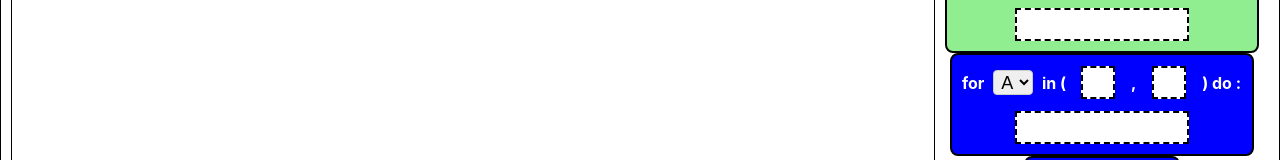
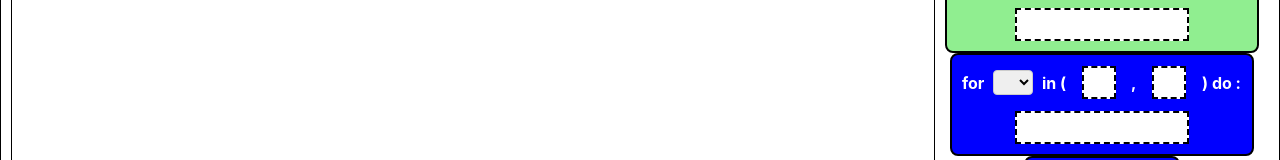
Before and after one commit to WassimmhX/MyScratch, a React (Create React App) app: page / in a window 1280 px wide. Shown: the part 308-468 px from the top of the page. Built offline with nearby package versions, Linux system fonts and the light colour scheme.

Commit message:
fixInput

```diff
--- a/src/components/BlockFor.js
+++ b/src/components/BlockFor.js
@@ -1,81 +1,93 @@
-import React, { useContext, useEffect, useState } from 'react'
+import React, { useContext, useEffect, useState } from 'react';
 import BlockIf from './BlockIf';
 import BlockIfElse from './BlockIfElse';
 import Cmp from './Cmp';
 import { useDrag, useDrop } from 'react-dnd';
 import { GlobalContext } from '../GlobalProvider';
 
-function BlockFor({nbIfStart, nbIfElseStart, nbImgStart, nbForStart}) {
-  const alphabets = Array.from({ length: 26}, (_, i) => String.fromCharCode(65 + i));
-
+function BlockFor({ nbIfStart, nbIfElseStart, nbImgStart, nbForStart }) {
+  const alphabets = Array.from({ length: 26 }, (_, i) =>
+    String.fromCharCode(65 + i)
+  );
+  const [iterator, setIterator] = useState('');
   const [boardFor, setBoardFor] = useState([]);
   const [nbFor, setNbFor] = useState(0);
   const [nbIf, setNbIf] = useState(0);
   const [nbImg, setNbImg] = useState(0);
   const [nbIfElse, setNbIfElse] = useState(0);
   const { globalVariable, setGlobalVariable } = useContext(GlobalContext);
-    const[n1,setN1]=useState('')
-    const[n2,setN2]=useState('')
-    const[boardHeightFor, setBoardHeightFor] = useState(29)
+  const [n1, setN1] = useState('');
+  const [n2, setN2] = useState('');
+  const [submittedValue1, setSubmittedValue1] = useState('');
+  const handleBlur1 = (e) => {
+    setSubmittedValue1(e.target.value); // Save the value when focus is lost
+  };
+  const [submittedValue2, setSubmittedValue2] = useState('');
+  const handleBlur2 = (e) => {
+    setSubmittedValue2(e.target.value); // Save the value when focus is lost
+  };
+  const [boardHeightFor, setBoardHeightFor] = useState(29);
   const [{ isOver: isOverFor }, dropFor] = useDrop(() => ({
-        accept: ['image','BlockIf','BlockFor','BlockIfElse'],
+    accept: ['image', 'BlockIf', 'BlockFor', 'BlockIfElse'],
     drop: (item) => addToBoard(item),
     collect: (monitor) => ({ isOver: !!monitor.isOver() }),
   }));
   const addToBoard = (item) => {
-        setGlobalVariable((g)=>g+'do:\n')
-    if(item.type==='BlockIf'){
-        setGlobalVariable((g)=>g+'\tif')
+    setGlobalVariable((g) => g + 'do:\n\t');
+    if (item.type === 'BlockIf') {
+      setGlobalVariable((g) => g + '\tif');
       setNbIf((nb) => nb + 1);
-        nbIfStart()
-    }
-    else if(item.type==='BlockIfElse'){
-        setGlobalVariable((g)=>g+'if\n')
+      nbIfStart();
+    } else if (item.type === 'BlockIfElse') {
+      setGlobalVariable((g) => g + 'if\n');
       setNbIfElse((nb) => nb + 1);
-        nbIfElseStart()
-    }
-    else if(item.type==='BlockFor'){
-        setGlobalVariable((g)=>g+'for\n')
+      nbIfElseStart();
+    } else if (item.type === 'BlockFor') {
+      setGlobalVariable((g) => g + 'for\n');
       setNbFor((nb) => nb + 1);
-        nbForStart()
-    }
-    else if(item.type==='image'){
-        setGlobalVariable((g)=>g+'print:\n')
+      nbForStart();
+    } else if (item.type === 'image') {
+      setGlobalVariable((g) => g + 'print: ');
       setNbImg((nb) => nb + 1);
-        nbImgStart()
+      nbImgStart();
     }
     setBoardFor((prevBoard) => [...prevBoard, item]);
-    }
+  };
   const [{ isDragging }, drag] = useDrag(() => ({
     type: 'BlockFor',
-        item: { type: 'BlockFor'},
+    item: { type: 'BlockFor' },
     collect: (monitor) => ({
       isDragging: !!monitor.isDragging(),
     }),
   }));
-    useEffect(()=>{
-        if(nbIf+nbIfElse+nbFor+nbImg!=0){
-        setBoardHeightFor(nbIf*120+nbIfElse*180+nbFor*102+nbImg*29);
+  useEffect(() => {
+    if (nbIf + nbIfElse + nbFor + nbImg != 0) {
+      setBoardHeightFor(nbIf * 120 + nbIfElse * 180 + nbFor * 102 + nbImg * 29);
     }
-    },[nbIf,nbIfElse,nbFor,nbImg])
-    useEffect(()=>{
-        if(n1!=""){
-        setGlobalVariable((g)=>g+" ("+n1+",")
+  }, [nbIf, nbIfElse, nbFor, nbImg]);
+  useEffect(() => {
+    if (n1 != '') {
+      setGlobalVariable((g) => g + ' (' + submittedValue1 + ',');
     }
-        },[n1])
-    useEffect(()=>{
-        if(n2!=""){
-        setGlobalVariable((g)=>g+n2+")")
+  }, [submittedValue1]);
+  useEffect(() => {
+    if (n2 != '') {
+      setGlobalVariable((g) => g + submittedValue2 + ')');
     }
-    },[n2])
+  }, [submittedValue2]);
+  useEffect(() => {
+    if (iterator != '') {
+      setGlobalVariable((g) => g + ' ' + iterator + ' in ');
+    }
+  }, [iterator]);
   return (
     <div
       ref={drag}
       className="Board"
       style={{
         opacity: isDragging ? 0.5 : 1,
-            height: `${ boardHeightFor + 50}px`,
-            backgroundColor: "blue",
+        height: `${boardHeightFor + 50}px`,
+        backgroundColor: 'blue',
         width: '280px',
         border: '2px solid black',
         position: 'relative',
@@ -101,18 +113,22 @@ function BlockFor({nbIfStart, nbIfElseStart, nbImgStart, nbForStart}) {
             fontWeight: 'bold',
           }}
         >
-              for {
+          for{' '}
+          {
             <select
               className={'select'}
+              value={iterator}
+              onChange={(e) => setIterator(e.target.value)}
             >
-                {
-                  alphabets.map(lettre => (
-                    <option key={lettre} value={lettre}>{lettre}</option>
-                  ))
-                }
-
+              <option value={''}></option>
+              {alphabets.map((lettre) => (
+                <option key={lettre} value={lettre}>
+                  {lettre}
+                </option>
+              ))}
             </select>
-              } in {'('}
+          }{' '}
+          in {'('}
         </div>
 
         <div
@@ -135,8 +151,10 @@ function BlockFor({nbIfStart, nbIfElseStart, nbImgStart, nbForStart}) {
               textAlign: 'center',
               backgroundColor: 'transparent',
             }}
-                onChange={(e)=>{setN1(e.target.value)}}
-
+            onChange={(e) => {
+              setN1(e.target.value);
+            }}
+            onBlur={handleBlur1}
           />
         </div>
 
@@ -170,7 +188,10 @@ function BlockFor({nbIfStart, nbIfElseStart, nbImgStart, nbForStart}) {
               textAlign: 'center',
               backgroundColor: 'transparent',
             }}
-                onChange={(e)=>{setN2(e.target.value)}}
+            onChange={(e) => {
+              setN2(e.target.value);
+            }}
+            onBlur={handleBlur2}
           />
         </div>
         <div
@@ -199,16 +220,20 @@ function BlockFor({nbIfStart, nbIfElseStart, nbImgStart, nbForStart}) {
         }}
       >
         {boardFor.map((item, index) =>
-            item.type==="BlockIf"? (<BlockIf key={index} />)
-            : item.type==="BlockIfElse"?  <BlockIfElse key={index}/>
-            : item.type==="BlockFor"?  <BlockFor key={index}/>
-            : <Cmp key={index} text={item.text} id={item.id} type="image" />
+          item.type === 'BlockIf' ? (
+            <BlockIf key={index} />
+          ) : item.type === 'BlockIfElse' ? (
+            <BlockIfElse key={index} />
+          ) : item.type === 'BlockFor' ? (
+            <BlockFor key={index} />
+          ) : (
+            <Cmp key={index} text={item.text} id={item.id} type="image" />
+          )
         )}
-            <div ref={dropFor} style={{height:"29px",width:"150px"}}></div>
+        <div ref={dropFor} style={{ height: '29px', width: '150px' }}></div>
       </div>
-
     </div>
   );
 }
 
-export default BlockFor
+export default BlockFor;
--- a/src/components/Cmp.js
+++ b/src/components/Cmp.js
@@ -13,10 +13,13 @@ function Cmp() {
   }));
   const { globalVariable, setGlobalVariable } = useContext(GlobalContext);
   const[line,setLine]=useState("")
-
+  const [submittedValue, setSubmittedValue] = useState('');
+  const handleBlur = (e) => {
+    setSubmittedValue(e.target.value); // Save the value when focus is lost
+  };
   useEffect(()=>{
-    setGlobalVariable((g)=>g+line+"\t")
-  },[line])
+    setGlobalVariable((g)=>g+submittedValue+"\t")
+  },[submittedValue])
   return (
     <div
       ref={drag}
@@ -29,7 +32,7 @@ function Cmp() {
       }}
     >
       print (
-      <input value={line} onChange={(e)=>{setLine(e.target.value)}} style={{
+      <input value={line} onChange={(e)=>{setLine(e.target.value)}} onBlur={handleBlur} style={{
         width: '100px',
       }}/> )
     </div>
--- a/src/components/Operation.js
+++ b/src/components/Operation.js
@@ -28,6 +28,11 @@ function Operation() {
       setGlobalVariable((g)=>g+n2+") ")
     }
     },[n2])
+  useEffect(()=>{
+    if (n1!=""){
+      setGlobalVariable((g)=>g+selectedValue)
+    }
+  },[selectedValue])
   return (
     <div ref={drag} className='Board' style={{padding:5}}>
       <input
--- a/src/components/Start.js
+++ b/src/components/Start.js
@@ -42,7 +42,7 @@ function Start({ color, cmpList }) {
       setNbIfElse((n) => n + 1);
       addBlockIfToBoard(item);
     } else if (item.type === 'BlockFor') {
-      setGlobalVariable((code) => code + '\n' + 'for i in');
+      setGlobalVariable((code) => code + '\n' + 'for');
       setNbFor((n) => n + 1);
       addBlockIfToBoard(item);
     } else if (item.type === 'image') {
```
Lines whose indentation alone changed are shown as unchanged.
